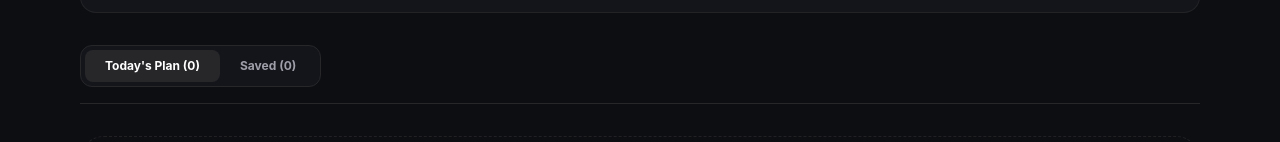
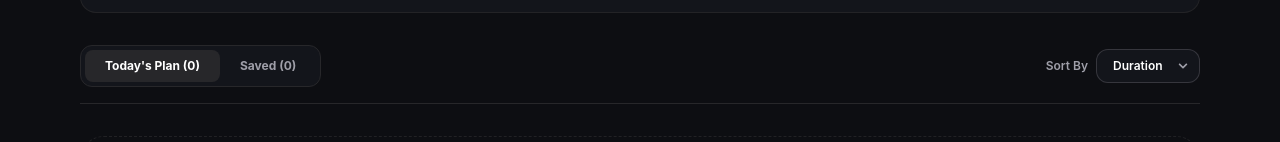
Before and after one commit to sahad-ibne/Assignment-6, a Next.js app: page /my-plan in a window 1280 px wide. Shown: the part 294-436 px from the top of the page. Built offline with nearby package versions, Linux system fonts and the light colour scheme.

Commit message:
Added challenge part

```diff
--- a/src/app/DetailPage/[id]/page.tsx
+++ b/src/app/DetailPage/[id]/page.tsx
@@ -4,7 +4,7 @@ import { Workout } from '@/types/workout';
 import WorkoutActions from '@/components/WorkoutActions';
 
 const getSingleWorkout = async (id: string) => {
-  const response = await fetch(`https://api.abcz.workers.dev/api/fitlog/${id}`);
+  const response = await fetch(`https://api.api-store.workers.dev/api/fitlog/${id}`);
   const data = await response.json();
   return data;
 };
--- a/src/app/my-plan/page.tsx
+++ b/src/app/my-plan/page.tsx
@@ -4,11 +4,13 @@ import React, { useState, useContext } from 'react';
 import Link from 'next/link';
 import Image from 'next/image';
 import { PlanContext } from '@/context/PlanContext';
-import { FaRegClock, FaFire, FaRegStar, FaCheck, FaTimes } from 'react-icons/fa';
+import { FaRegClock, FaFire, FaRegStar, FaCheck, FaTimes, FaChevronDown } from 'react-icons/fa';
 import { toast } from 'react-toastify';
 
 export default function MyPlanPage() {
   const [activeTab, setActiveTab] = useState<'today' | 'saved'>('today');
+  const [sortBy, setSortBy] = useState<'duration' | 'calories' | 'rating'>('duration');
+
   const context = useContext(PlanContext);
 
   if (!context) return null;
@@ -17,15 +19,35 @@ export default function MyPlanPage() {
 
   const currentList = activeTab === 'today' ? todayPlan : savedPlan;
 
+  const sortedList = [...currentList].sort((a: any, b: any) => {
+    if (sortBy === 'duration') {
+      const durA = Number(a.duration || a.time || 0);
+      const durB = Number(b.duration || b.time || 0);
+      return durB - durA;
+    }
+    if (sortBy === 'calories') {
+      const calA = Number(a.caloriesBurned ?? a.calories ?? a.kcal ?? 0);
+      const calB = Number(b.caloriesBurned ?? b.calories ?? b.kcal ?? 0);
+      return calB - calA;
+    }
+    if (sortBy === 'rating') {
+      const rateA = Number(a.rating || a.rate || 0);
+      const rateB = Number(b.rating || b.rate || 0);
+      return rateB - rateA;
+    }
+    return 0;
+  });
+
   const totalExercises = currentList.length;
   const totalMinutes = currentList.reduce(
-    (acc, item) => acc + Number(item.duration || 0),
+    (acc: number, item: any) => acc + Number(item.duration || item.time || 0),
     0
   );
   const totalCalories = currentList.reduce(
-    (acc, item) => acc + Number(item.caloriesBurned ?? item.calories ?? 0),
+    (acc: number, item: any) => acc + Number(item.caloriesBurned ?? item.calories ?? item.kcal ?? 0),
     0
   );
+
   const handleRemove = (id: number) => {
     if (activeTab === 'today') {
       removeFromTodayPlan(id);
@@ -61,7 +83,7 @@ export default function MyPlanPage() {
             <h2 className="text-3xl font-black text-white mt-1">{totalCalories}</h2>
           </div>
         </div>
-        <div className="flex border-b border-zinc-800 pb-4">
+        <div className="flex flex-col sm:flex-row items-start sm:items-center justify-between gap-4 border-b border-zinc-800 pb-4">
           <div className="flex bg-[#13151b] p-1 rounded-xl border border-zinc-800">
             <button
               onClick={() => setActiveTab('today')}
@@ -84,8 +106,24 @@ export default function MyPlanPage() {
               Saved ({savedPlan.length})
             </button>
           </div>
+
+          <div className="flex items-center gap-2">
+            <span className="text-xs font-semibold text-zinc-400">Sort By</span>
+            <div className="relative">
+              <select
+                value={sortBy}
+                onChange={(e) => setSortBy(e.target.value as 'duration' | 'calories' | 'rating')}
+                className="appearance-none bg-[#13151b] border border-zinc-700/80 text-white text-xs font-semibold py-2 pl-4 pr-9 rounded-xl focus:outline-none focus:border-[#ccff00] cursor-pointer"
+              >
+                <option value="duration">Duration</option>
+                <option value="calories">Calories</option>
+                <option value="rating">Rating</option>
+              </select>
+              <FaChevronDown className="absolute right-3 top-1/2 -translate-y-1/2 text-zinc-400 text-[10px] pointer-events-none" />
+            </div>
+          </div>
         </div>
-        {currentList.length === 0 ? (
+        {sortedList.length === 0 ? (
           <div className="border border-dashed border-zinc-800/80 rounded-3xl p-16 text-center space-y-4 my-8">
             <h3 className="text-xl md:text-2xl font-black">
               NOTHING HERE YET
@@ -104,10 +142,12 @@ export default function MyPlanPage() {
           </div>
         ) : (
           <div className="space-y-4">
-            {currentList.map((item) => {
-              const displayName = item.name || 'Exercise';
-              const displayCategory = item.equipment || 'Exercise';
-              const displayCalories = item.caloriesBurned ?? item.calories ?? 0;
+            {sortedList.map((item: any) => {
+              const displayName = item.name || item.title || 'Exercise';
+              const displayCategory = item.equipment || item.category || 'Exercise';
+              const displayDuration = item.duration || item.time || 0;
+              const displayCalories = item.caloriesBurned ?? item.calories ?? item.kcal ?? 0;
+              const displayRating = item.rating || item.rate || 0;
 
               return (
                 <div
@@ -117,7 +157,7 @@ export default function MyPlanPage() {
                   <div className="flex items-center gap-4 w-full md:w-auto">
                     <div className="relative w-16 h-16 rounded-xl overflow-hidden bg-zinc-900 shrink-0">
                       <Image
-                        src={item.image}
+                        src={item.image || '/placeholder.png'}
                         alt={displayName}
                         fill
                         className="object-cover"
@@ -134,14 +174,14 @@ export default function MyPlanPage() {
                   <div className="flex flex-wrap items-center gap-6 w-full md:w-auto justify-between md:justify-end">
                     <div className="flex items-center gap-4 text-zinc-400 text-xs">
                       <span className="flex items-center gap-1">
-                        <FaRegClock /> {item.duration} min
+                        <FaRegClock /> {displayDuration} min
                       </span>
                       <span className="flex items-center gap-1">
                         <FaFire /> {displayCalories} kcal
                       </span>
-                      {item.rating && (
+                      {displayRating > 0 && (
                         <span className="flex items-center gap-1">
-                          <FaRegStar /> {item.rating}
+                          <FaRegStar /> {displayRating}
                         </span>
                       )}
                     </div>
--- a/src/components/exercise.tsx
+++ b/src/components/exercise.tsx
@@ -3,7 +3,7 @@ import { Workout } from '@/types/workout';
 import ExerciseCard from './exerciseCard';
 
 const getExercises = async (): Promise<Workout[]> => {
-    const response = await fetch('https://api.abcz.workers.dev/api/fitlog');
+    const response = await fetch('https://api.api-store.workers.dev/api/fitlog');
     const data = await response.json();
     return data;
 };
```
